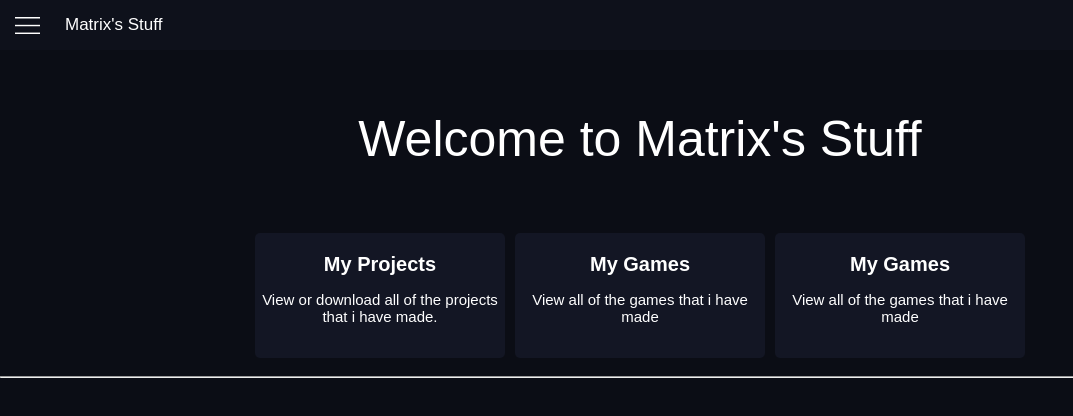
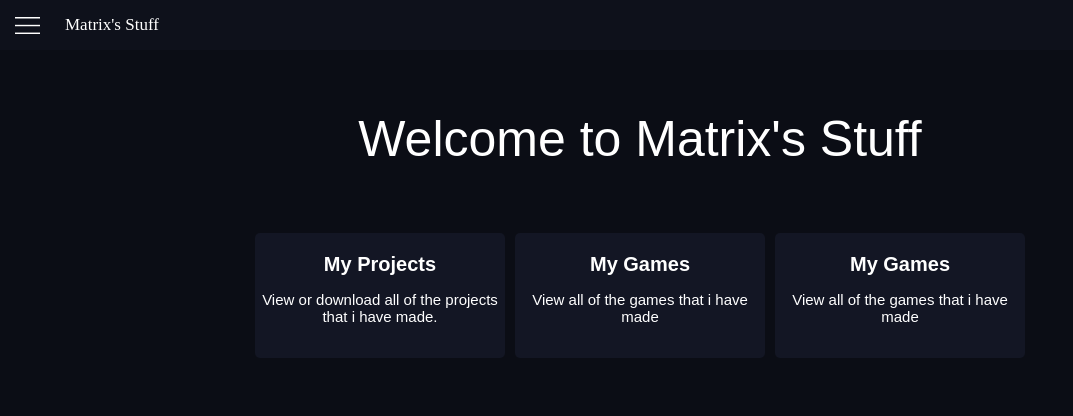
Before and after one commit to matrixxdev/Matrix-s-Stuff, a plain HTML site: page index.html in a window 1280 px wide. Shown: the whole page, without its empty margins (0-1073 px from the left). Drawn offline with Linux system fonts and the light colour scheme.

Commit message:
Made minor changes to fonts and etc

```diff
--- a/assets/css/style.css
+++ b/assets/css/style.css
@@ -14,12 +14,25 @@
 	background: #f5c7f7;
 } */
 
+@font-face {
+    font-family: 'Montserrat'; /* Define a name for the font */
+    src: url('fonts/Montserrat-VariableFont_wght.ttf') format('ttf');
+    font-weight: normal;
+    font-style: normal;
+}
+
 body {
-    background-color: #0B0D15;;
+    background-color: #0B0D15;
 
     margin: 0;
     padding: 0;
+
+    /* background-image: url("grid-png-thumb8.png");
+    background-repeat: repeat;
+    background-size: 500px 500px;
+    background-attachment: fixed;  */
 }
+
 
 .topbar {
     background-color: #0e111b;
@@ -43,7 +56,8 @@ body {
 
 .topbar_title {
     color: #ffffff;
-    font-family: Arial;
+    font-family: Montserrat;
+    font-weight: light;
     font-size: 17px;
 
     text-align: left;
@@ -60,6 +74,7 @@ body {
 .title {
     font-size: 50px;
     font-family: Arial;
+    font-weight: 200;
     color: white;
 
     margin-top: 110px;
--- a/index.html
+++ b/index.html
@@ -33,8 +33,6 @@
       </div>
     </div>
 
-    <hr>
-
     <script src="assets/js/index.js"></script>
   </body>
 </html>
```
Also changed, not shown: assets/css/fonts/Montserrat-Italic-VariableFont_wght.ttf (added), assets/css/fonts/Montserrat-VariableFont_wght.ttf (added), assets/css/grid-png-thumb8.png (added).
